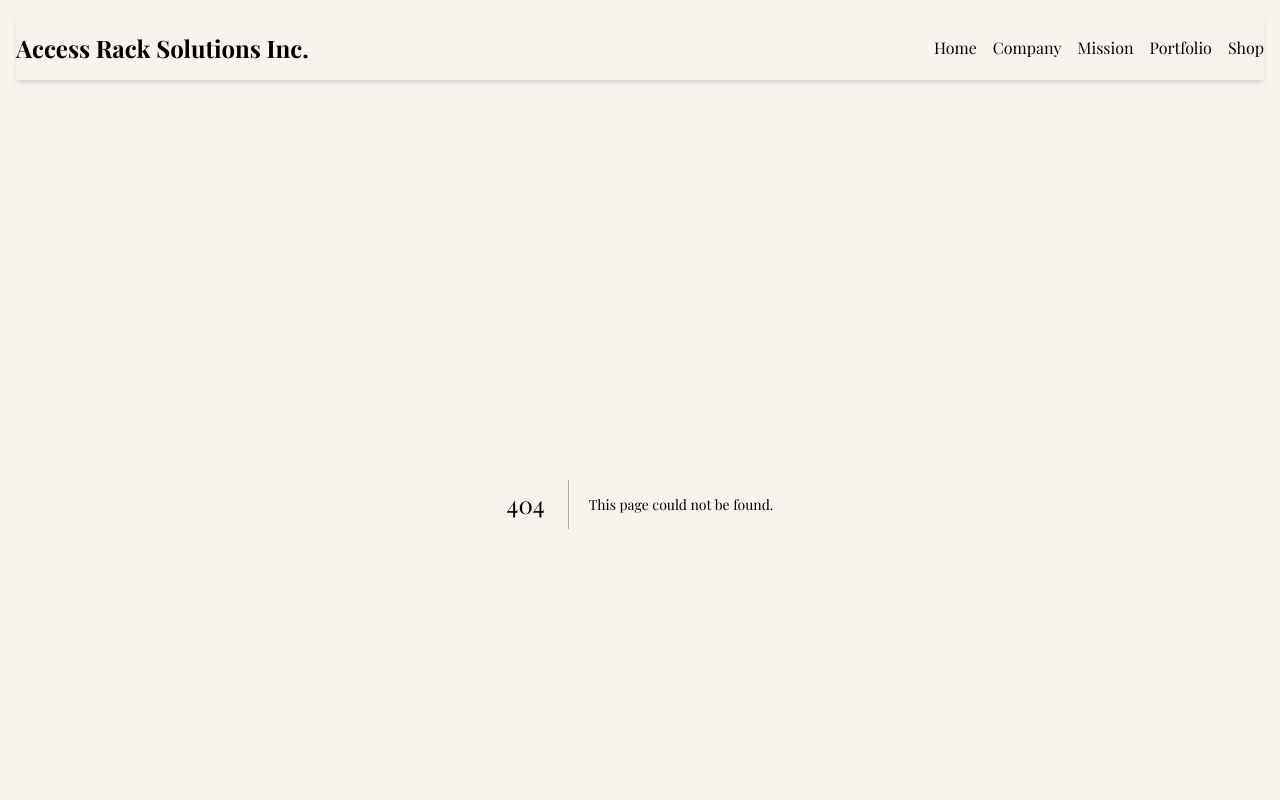
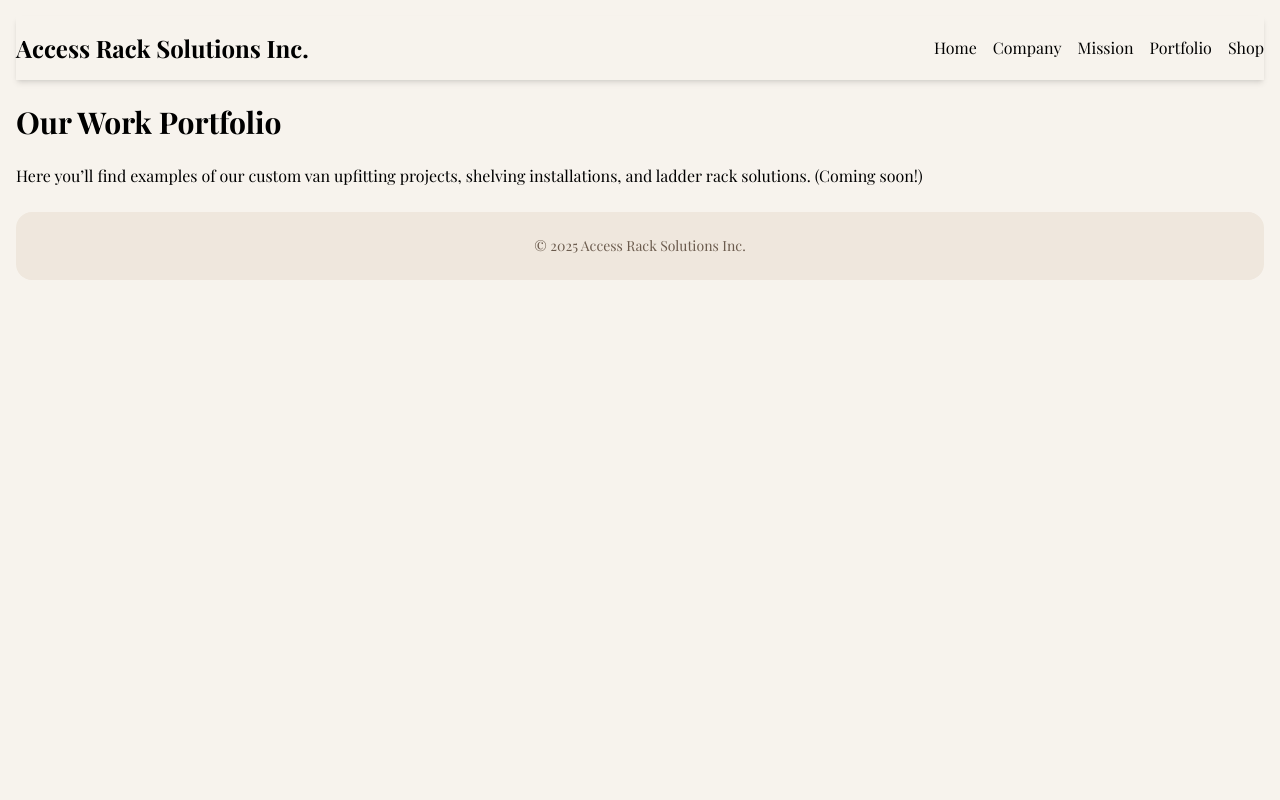
Before and after one commit to dev-verde1071/website, a Next.js app: page /portfolio in a window 1280 px wide. Before the commit this address had no page. Shown: the top 800 px of the page. Built offline with nearby package versions, Linux system fonts and the light colour scheme.

Commit message:
Create page.tsx

```diff
--- /dev/null
+++ b/app/portfolio/page.tsx
@@ -0,0 +1,11 @@
+export default function PortfolioPage() {
+  return (
+    <div className="space-y-6">
+      <h1 className="text-3xl font-bold">Our Work Portfolio</h1>
+      <p>
+        Here you’ll find examples of our custom van upfitting projects, shelving
+        installations, and ladder rack solutions. (Coming soon!)
+      </p>
+    </div>
+  );
+}
```
